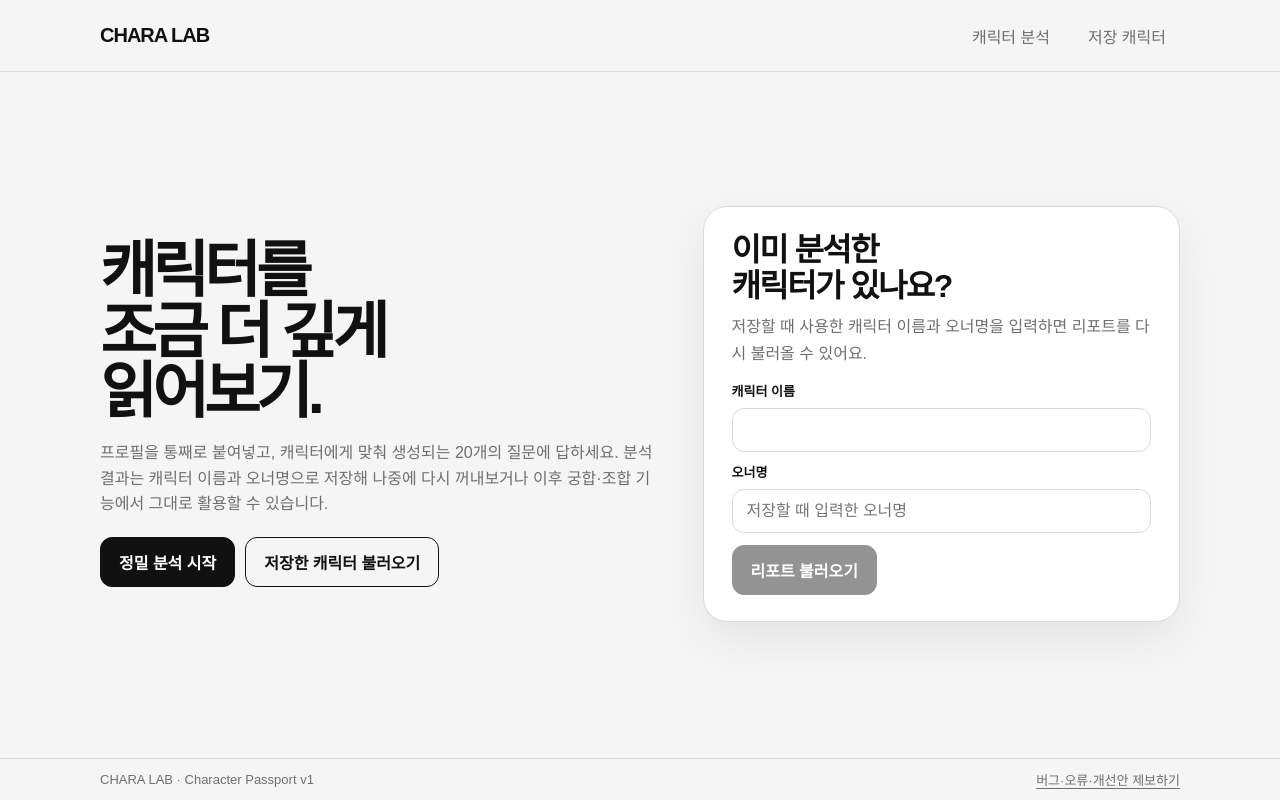
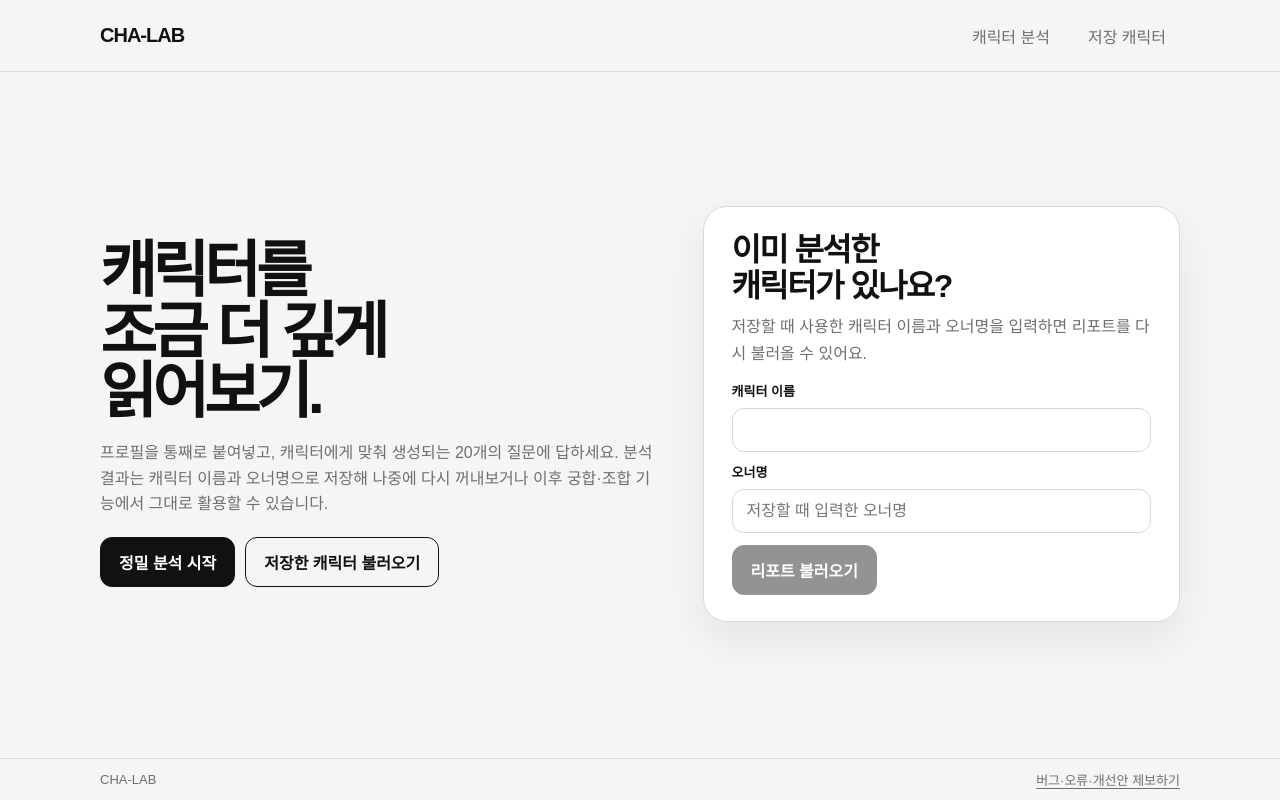
Before and after one commit to NAM5AN/character2, a Next.js app: page / in a window 1280 px wide. Built offline with nearby package versions, Linux system fonts and the light colour scheme.

Commit message:
Rename visible site brand to CHA-LAB

```diff
--- a/src/app/layout.tsx
+++ b/src/app/layout.tsx
@@ -104,7 +104,7 @@ export default function RootLayout({ children }: Readonly<{ children: React.Reac
         <header className="site-header">
           <div className="container nav">
             <div className="brand-wrap">
-              <Link href="/" className="brand">CHARA LAB</Link>
+              <Link href="/" className="brand">CHA-LAB</Link>
             </div>
             <nav className="nav-links">
               <Link className="nav-link" href="/analyze">캐릭터 분석</Link>
@@ -114,7 +114,7 @@ export default function RootLayout({ children }: Readonly<{ children: React.Reac
         </header>
         <AdminDeploymentVersionPanel/>
         {children}
-        <footer className="footer"><div className="container"><span>CHARA LAB · Character Passport v1</span><FeedbackReporter deploymentVersion={deploymentVersion}/></div></footer>
+        <footer className="footer"><div className="container"><span>CHA-LAB</span><FeedbackReporter deploymentVersion={deploymentVersion}/></div></footer>
       </body>
     </html>
   );
```
